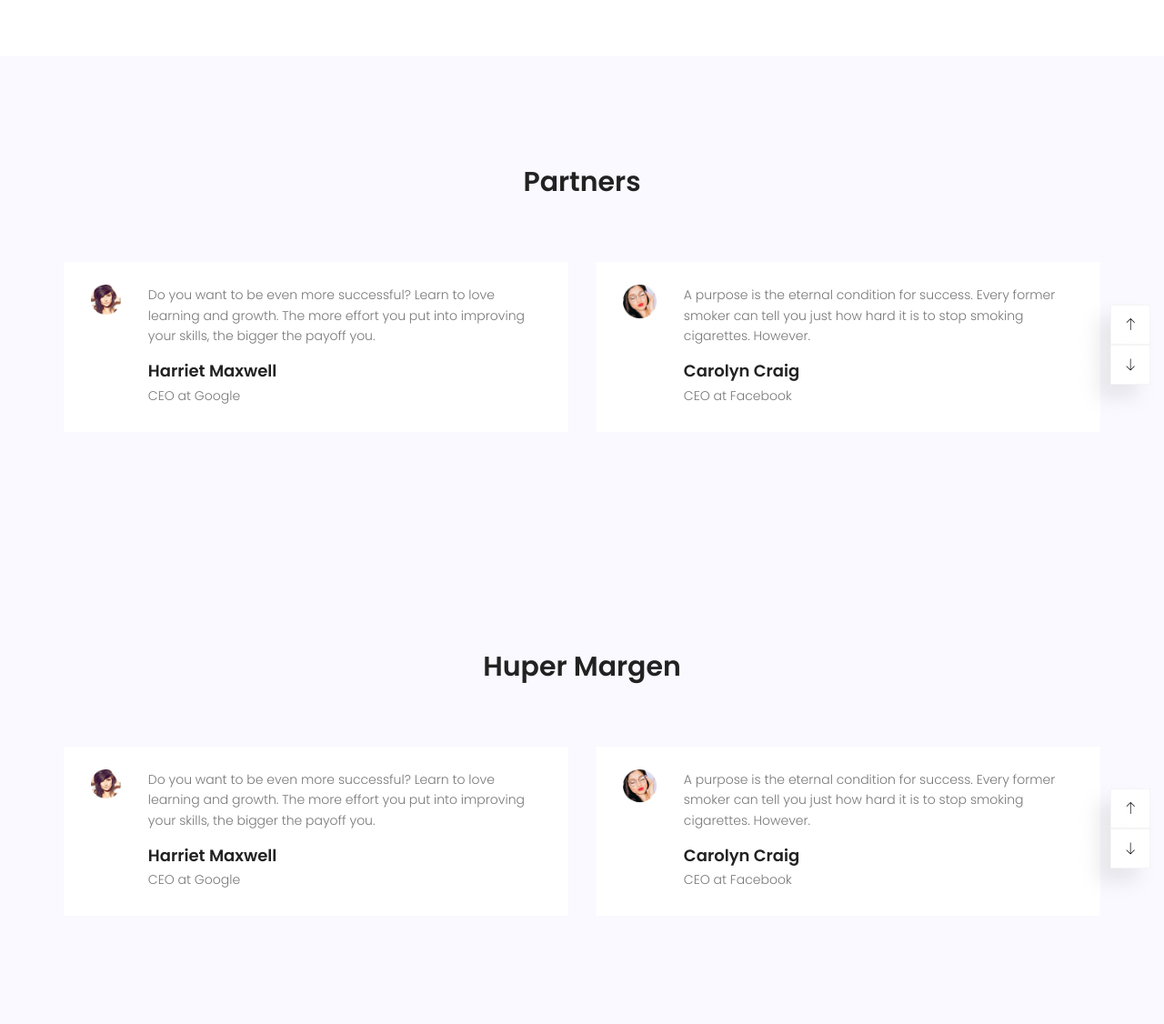
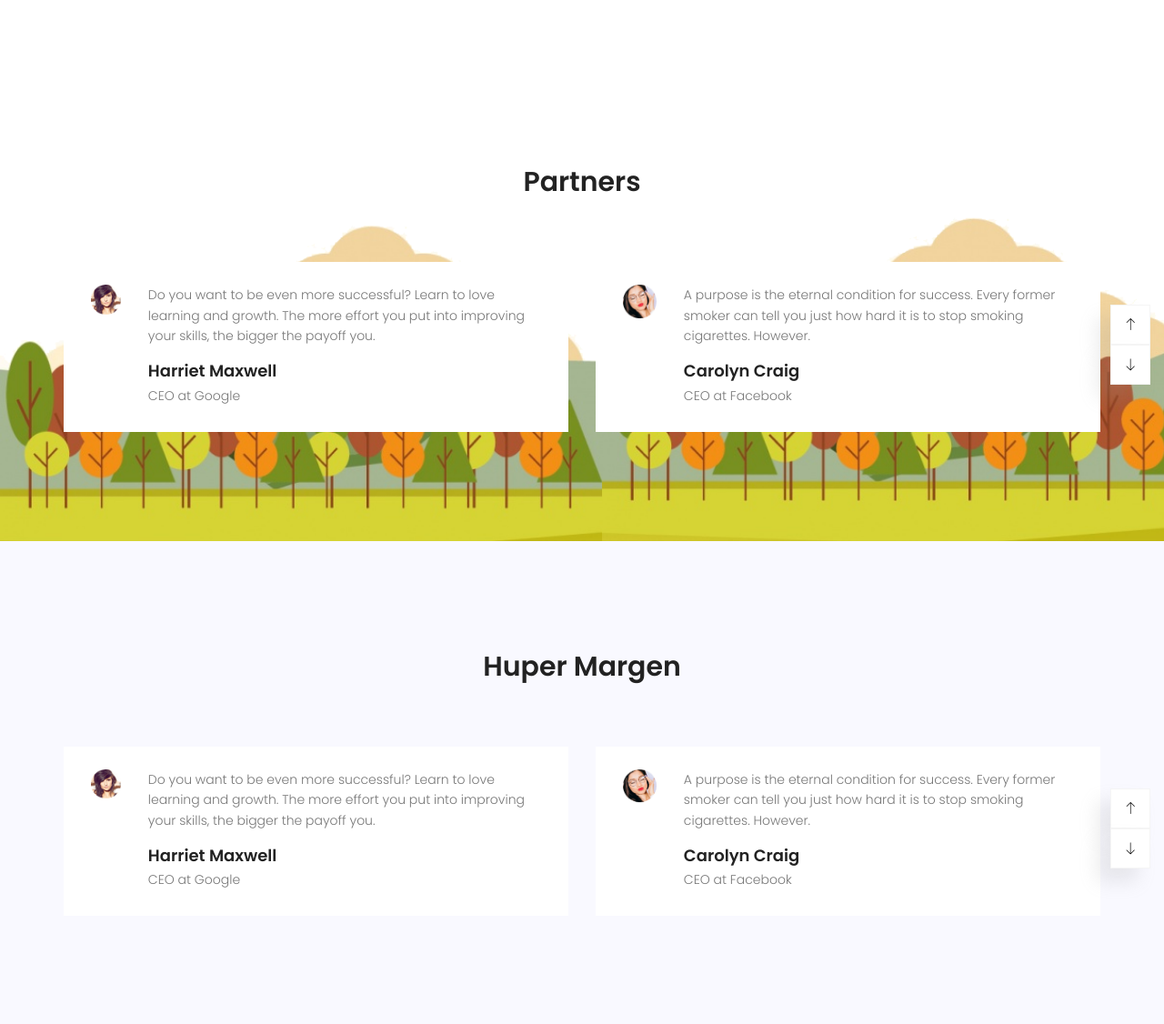
Before and after one commit to fosslk/SDF-Event-Page, a PHP site: page /index.php in a window 1280 px wide. Shown: the part 3158-4284 px from the top of the page at 91% size. Run offline with PHP 8.4, Linux system fonts and the light colour scheme; some libraries are stand-ins or nearby versions.

Commit message:
partnershop section styled
partnership section updated with new styles background images and css

```diff
--- a/htmlpack.php
+++ b/htmlpack.php
@@ -183,7 +183,7 @@
             <!-- End portfolio-area Area -->
 
 			<!-- Start testimonial Area -->
-		    <section id="partner" class="testimonial-area section-gap">
+		    <section id="partner" class="testimonial-area section-gap" style="background-image: url(images/sour.png);background-size: cover;background-repeat: no-repeat;background-color: white;">
 		        <div class="container">
 		            <div class="row d-flex justify-content-center">
 		                <div class="menu-content pb-70 col-lg-8">
```
Also changed, not shown: images/sour.png (added).
